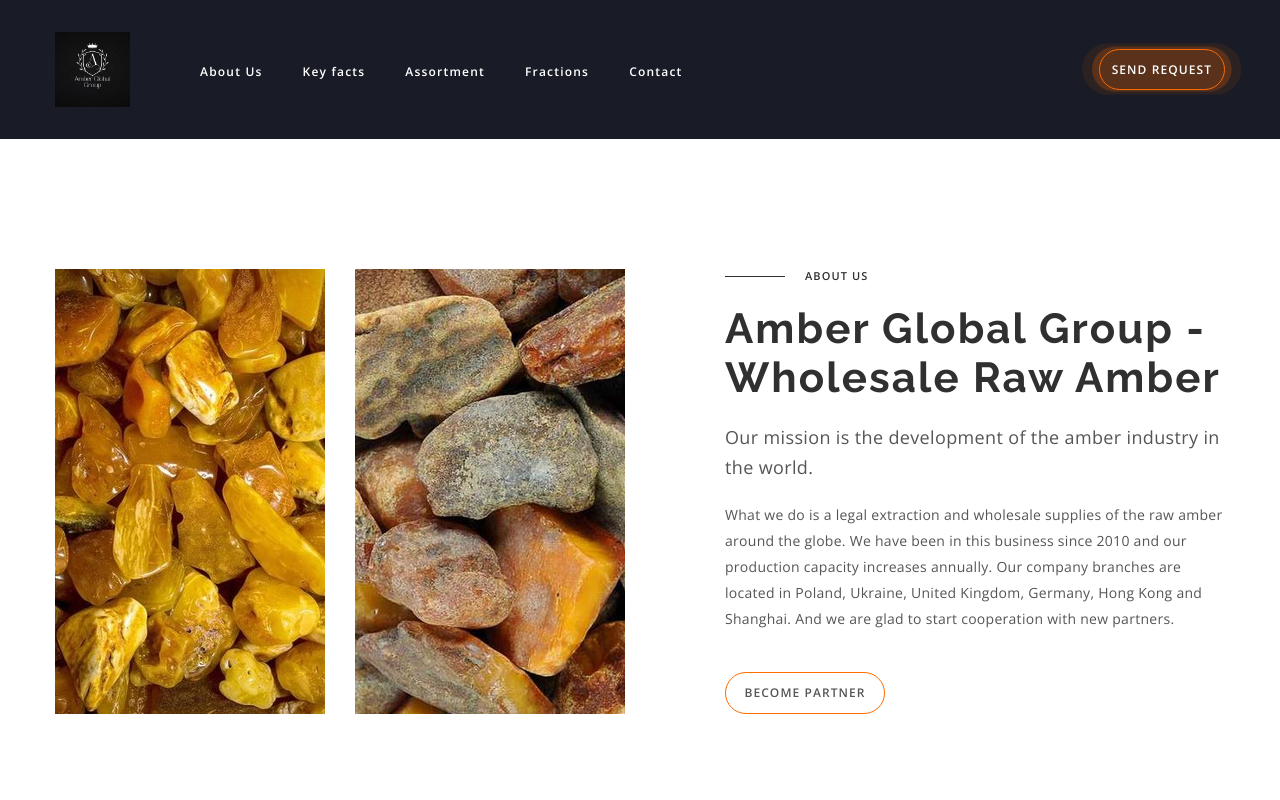
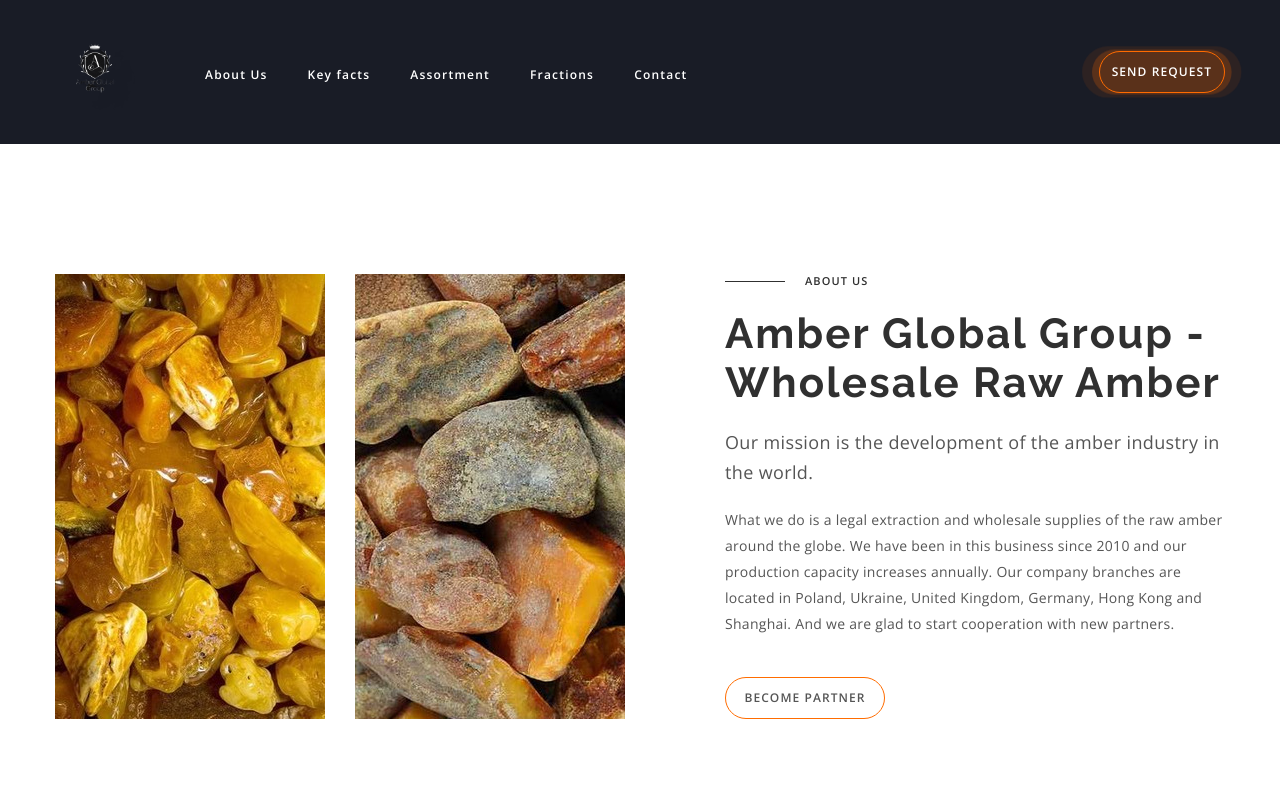
Before and after one commit to IvanBayern/Amber, a plain HTML site: page index.html in a window 1280 px wide. Shown: the top 800 px of the page. Drawn offline with nearby package versions, Linux system fonts and the light colour scheme.

Commit message:
add logo

```diff
--- a/index.html
+++ b/index.html
@@ -32,10 +32,10 @@
         <a class="header__link" href="./index.html">
           <img
             class="header__logo"
-            src="./images/icons/Logo2.png"
+            src="./images/icons/Logo2yebish.png"
             alt="Лого"
-            width="75"
-            height="75"
+            width="80"
+            height="80"
           />
         </a>
         <nav class="nav">
```
Also changed, not shown: images/icons/Logo2yebish.png (added).
